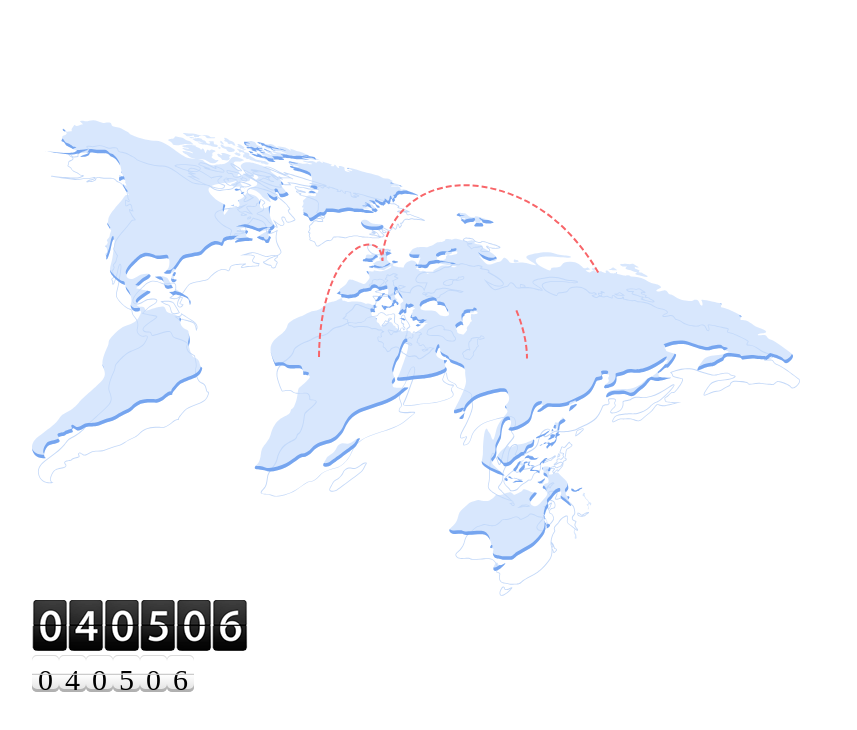
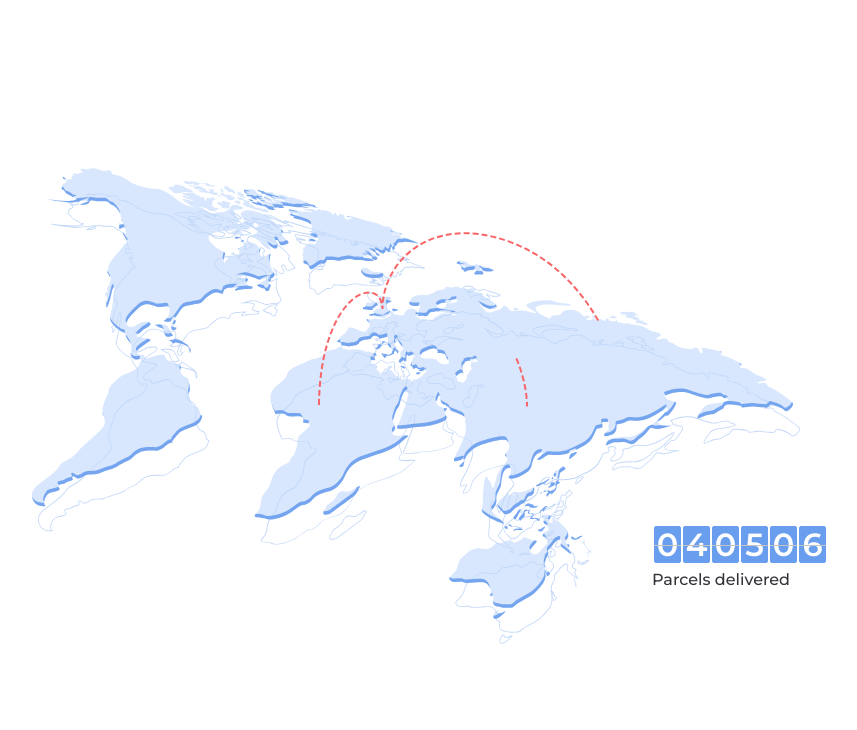
Before and after one commit to IlyaMBondarev/some-animations, a plain HTML site: page index.html in a window 1280 px wide. Shown: the whole page, without its empty margins (224-1081 px from the left). Drawn offline with Linux system fonts and the light colour scheme.

Commit message:
Add files via upload

```diff
--- a/animations.css
+++ b/animations.css
@@ -91,6 +91,10 @@ body {
     padding: 0;
 }
 
+.cd-container > ul > li {
+    margin-left: 2px;
+}
+
 .cd_anim {
     height: 37px;
     width: 27px;
@@ -113,7 +117,7 @@ body {
 
 .cd_num:before {
     top: 19px;
-    border-top: 1px solid rgba(199, 199, 199, 0.901961);
+    border-top: 1px solid #C4C4C4;
     width: 100%;
     height: 1px;
     position: absolute;
@@ -125,7 +129,7 @@ body {
 
 .cd_num:after {
     top: 18px;
-    border-top: 1px solid rgba(217, 217, 217, 0.360784);
+    border-bottom: 1px solid #C4C4C4;
     content: "";
     width: 100%;
     height: 1px;
@@ -165,13 +169,18 @@ body {
     height: 200%;
     left: 0;
     text-align: center;
-    font-size: 30px;
-    line-height: 50px;
-    -webkit-border-radius: 5px;
-    -moz-border-radius: 5px;
-    border-radius: 5px;
-    background: linear-gradient(to bottom, rgb(255, 255, 255) 53%, rgb(224, 224, 224) 100%);
-    box-shadow: inset 0 1px 0 rgba(201, 201, 201, 0.682353), inset 0 -3px 0 rgba(102, 102, 102, 0.4);
+    color: #ffffff;
+    font-family: 'Montserrat', sans-serif;
+    font-size: 32px;
+    font-weight: 600;
+    line-height: 22px;
+    -webkit-border-radius: 3px;
+    -moz-border-radius: 3px;
+    border-radius: 3px;
+    background: #699DEE;
+    display: flex;
+    justify-content: center;
+    align-items: center;
 }
 
 .cd_top-num .cd_part {
@@ -319,31 +328,31 @@ body {
 }
 
 .prev .cd_top-num .cd_shadow {
-    animation: show .2s linear both !important;
-    -moz-animation: show .2s linear both !important;
-    -webkit-animation: show .2s linear both !important;
-    -o-animation: show .2s linear both !important;
+    animation: show .2s linear both;
+    -moz-animation: show .2s linear both;
+    -webkit-animation: show .2s linear both;
+    -o-animation: show .2s linear both;
 }
 
 .next .cd_top-num .cd_shadow {
-    animation: hide .2s .12s linear both !important;
-    -moz-animation: hide .2s .12s linear both !important;
-    -webkit-animation: hide .2s .12s linear both !important;
-    -o-animation: hide .2s .12s linear both !important;
+    animation: hide .2s .12s linear both;
+    -moz-animation: hide .2s .12s linear both;
+    -webkit-animation: hide .2s .12s linear both;
+    -o-animation: hide .2s .12s linear both;
 }
 
 .prev .cd_bottom-num .cd_shadow {
-    animation: show .2s linear both !important;
-    -moz-animation: show .2s linear both !important;
-    -webkit-animation: show .2s linear both !important;
-    -o-animation: show .2s linear both !important;
+    animation: show .2s linear both;
+    -moz-animation: show .2s linear both;
+    -webkit-animation: show .2s linear both;
+    -o-animation: show .2s linear both;
 }
 
 .next .cd_bottom-num .cd_shadow {
-    animation: hide .2s .12s linear both !important;
-    -moz-animation: hide .2s .12s linear both !important;
-    -webkit-animation: hide .2s .12s linear both !important;
-    -o-animation: hide .2s .12s linear both !important;
+    animation: hide .2s .12s linear both;
+    -moz-animation: hide .2s .12s linear both;
+    -webkit-animation: hide .2s .12s linear both;
+    -o-animation: hide .2s .12s linear both;
 }
 
 @keyframes show {
@@ -411,10 +420,16 @@ body {
     }
 }
 
-.xdsoft_separator {
-    display: none;
+.info {
+    position: absolute;
+    right: -26px;
+    bottom: 55px;
 }
 
-.hiddenPicToLoad {
-    display: none;
+.info__title {
+    font-family: 'Montserrat', sans-serif;
+    font-size: 16px;
+    line-height: 26px;
+    font-weight: 500;
+    color: #323338;
 }
--- a/animations.js
+++ b/animations.js
@@ -54,27 +54,6 @@ $(window).on("load", function () {
 
 
 //Анимация счетчика
-
-    jQuery(function () {
-        let i = 1;
-        jQuery('#counter').flipcountdown({
-            speedFlip: 40,
-            tick: function () {
-                return '000000';
-            }
-        });
-        setTimeout(function () {
-            jQuery('#counter').flipcountdown({
-                speedFlip: 60,
-                tick: function () {
-                    return '040506';
-                }
-            });
-        }, 0)
-    })
-
-
-//другая попытка
 
     function initializeClock(id, deadline) {
         let clock = document.getElementById(id);
@@ -161,7 +140,7 @@ $(window).on("load", function () {
     let deadline = '040506';
     let timeForCounter = 400;
     if (deadline) {
-        initializeClock("counter2", deadline);
+        initializeClock("counter", deadline);
     }
 
 
--- a/index.html
+++ b/index.html
@@ -5,6 +5,8 @@
     <meta charset="utf-8">
     <meta name="viewport" content="width=device-width, initial-scale=1.0">
     <title>Анимации</title>
+    <link rel="preconnect" href="https://fonts.gstatic.com">
+    <link href="https://fonts.googleapis.com/css2?family=Montserrat:wght@500;600&display=swap" rel="stylesheet">
     <link rel="stylesheet" type="text/css" href="flipcountdown/jquery.flipcountdown.css">
     <script type="text/javascript" src="flipcountdown/jquery.min.js"></script>
     <link rel="stylesheet" href="animations.css">
@@ -28,17 +30,16 @@
             </svg>
 
         </div>
-    </div>
-
-    <div id="counter"></div>
-    <div id="counter2" class="cd_timer init">
-        <div class="cd-container">
-            <ul>
-            </ul>
+        <div class="info">
+            <div id="counter" class="cd_timer init">
+                <div class="cd-container">
+                    <ul></ul>
+                </div>
+            </div>
+            <div class="info__title">
+                Parcels delivered
+            </div>
         </div>
-    </div>
-    <div class="hiddenPicToLoad">
-        <img src="flipcountdown/img/digit-md.png" alt="">
     </div>
 </div>
 
```
